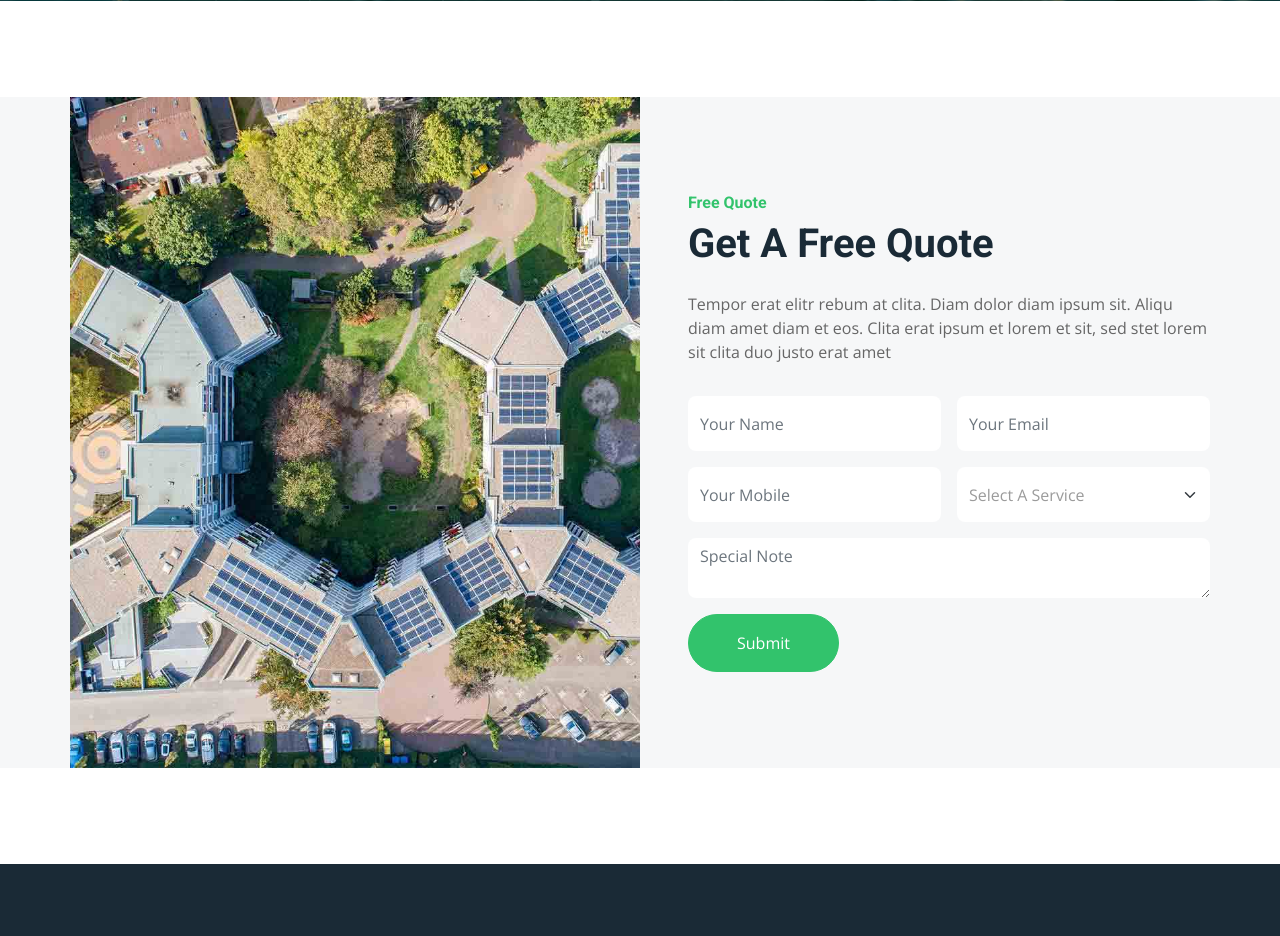
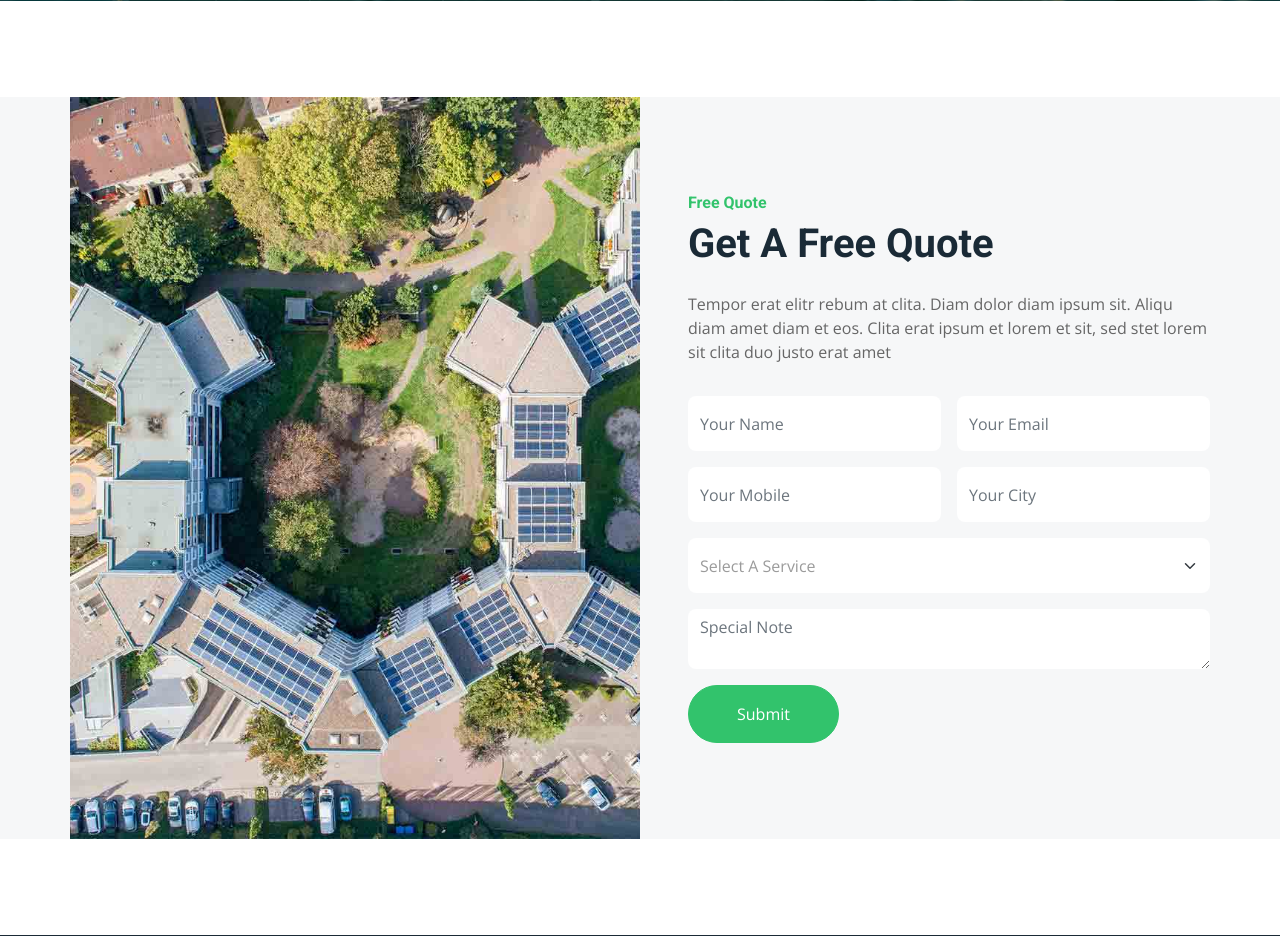
Before and after one commit to readywebsites/Renewone-solar, a Django app: page /quote/ in a window 1280 px wide. Shown: the part 673-1609 px from the top of the page. Run offline with Django 5.2, Linux system fonts and the light colour scheme; some libraries are stand-ins or nearby versions.

Commit message:
quote from add

```diff
--- a/main/urls.py
+++ b/main/urls.py
@@ -6,4 +6,5 @@ urlpatterns = [
     path('', contact_view, name='contact'),
     path('save-solar-lead/', views.save_solar_lead, name='save_solar_lead'),
     path('service-inquiry/', views.save_service_inquiry, name='service_inquiry'),
+    path('free-quote/', views.quote_form, name='quote_form'),
 ]
--- a/templates/quote.html
+++ b/templates/quote.html
@@ -53,34 +53,78 @@
                         <h6 class="text-primary">Free Quote</h6>
                         <h1 class="mb-4">Get A Free Quote</h1>
                         <p class="mb-4 pb-2">Tempor erat elitr rebum at clita. Diam dolor diam ipsum sit. Aliqu diam amet diam et eos. Clita erat ipsum et lorem et sit, sed stet lorem sit clita duo justo erat amet</p>
-                        <form>
+                       <form method="POST" action="{% url 'quote_form' %}">
+    {% csrf_token %}
+
     <div class="row g-3">
+
         <div class="col-12 col-sm-6">
-                                    <input type="text" class="form-control border-0" placeholder="Your Name" style="height: 55px;">
+            <input type="text"
+                   name="name"
+                   class="form-control border-0"
+                   placeholder="Your Name"
+                   style="height: 55px;"
+                   required>
         </div>
+
         <div class="col-12 col-sm-6">
-                                    <input type="email" class="form-control border-0" placeholder="Your Email" style="height: 55px;">
+            <input type="email"
+                   name="email"
+                   class="form-control border-0"
+                   placeholder="Your Email"
+                   style="height: 55px;"
+                   required>
         </div>
+
         <div class="col-12 col-sm-6">
-                                    <input type="text" class="form-control border-0" placeholder="Your Mobile" style="height: 55px;">
+            <input type="text"
+                   name="mobile"
+                   class="form-control border-0"
+                   placeholder="Your Mobile"
+                   style="height: 55px;"
+                   required>
         </div>
+
         <div class="col-12 col-sm-6">
-                                    <select class="form-select border-0" style="height: 55px;">
-                                        <option selected>Select A Service</option>
-                                        <option value="1">Service 1</option>
-                                        <option value="2">Service 2</option>
-                                        <option value="3">Service 3</option>
+            <input type="text"
+                   name="city"
+                   class="form-control border-0"
+                   placeholder="Your City"
+                   style="height: 55px;"
+                   required>
+        </div>
+
+        <div class="col-12">
+            <select name="service"
+                    class="form-select border-0"
+                    style="height: 55px;"
+                    required>
+
+                <option value="">Select A Service</option>
+                <option value="Residential Solar">Residential Solar</option>
+                <option value="Commercial Solar">Commercial Solar</option>
+                <option value="Industrial Solar">Industrial Solar</option>
+                <option value="Solar EPC">Solar EPC</option>
+                <option value="Solar Maintenance">Solar Maintenance</option>
+
             </select>
         </div>
+
         <div class="col-12">
-                                    <textarea class="form-control border-0" placeholder="Special Note"></textarea>
+            <textarea name="message"
+                      class="form-control border-0"
+                      placeholder="Special Note"></textarea>
         </div>
+
         <div class="col-12">
-                                    <button class="btn btn-primary rounded-pill py-3 px-5" type="submit">Submit</button>
+            <button class="btn btn-primary rounded-pill py-3 px-5"
+                    type="submit">
+                Submit
+            </button>
         </div>
+
     </div>
-                        </form>
-                    </div>
+</form>                   </div>
                 </div>
             </div>
         </div>
```
Also changed, not shown: main/views.py (+21 -0 lines). Lines whose indentation alone changed are shown as unchanged.
